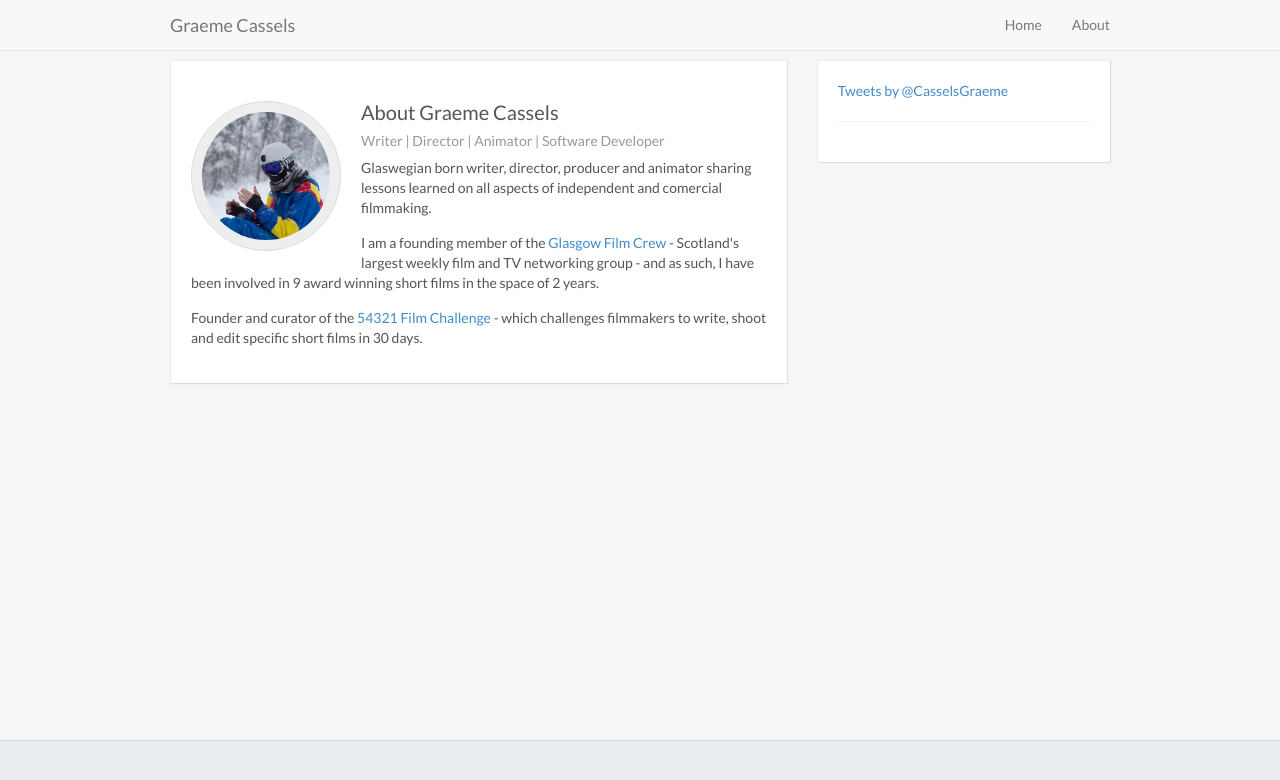
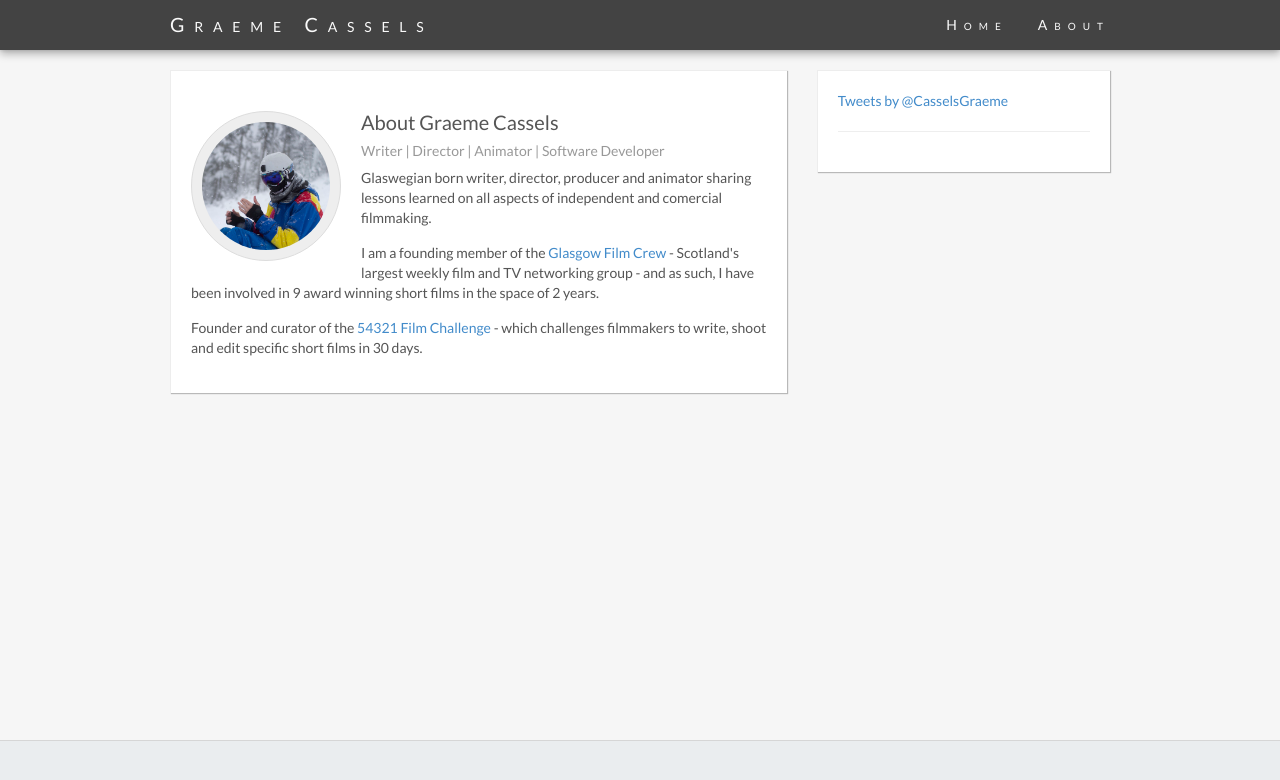
Before and after one commit to cassels/cassels.github.io, a Jekyll site: the page built from about/index.html, in a window 1280 px wide. Shown: the top 780 px of the page. Built offline with Jekyll 4.4.1, drawn with Linux system fonts in a browser that asks for light colours; comment, search, counter and statistics services are not loaded.

Commit message:
Style
Made some style changes to the navigation.

```diff
--- a/_includes/navigation.html
+++ b/_includes/navigation.html
@@ -4,9 +4,7 @@
 		<div class="navbar-header page-scroll">
 			<button type="button" class="navbar-toggle" data-toggle="collapse" data-target="#bs-example-navbar-collapse-1">
 				<span class="sr-only">Toggle navigation</span>
-				<span class="icon-bar"></span>
-				<span class="icon-bar"></span>
-				<span class="icon-bar"></span>
+				<i class="fa fa-bars"></i>
 			</button>
 			<a class="navbar-brand" href="/">Graeme Cassels</a>
 		</div>
--- a/css/styles.scss
+++ b/css/styles.scss
@@ -9,7 +9,7 @@ MIXENS
 }
 
 
-$nav-size: 40px;
+$nav-size: 50px;
 $header-size: 480px;
 $content-size: 600px;
 $footer-size: 160px;
@@ -42,6 +42,7 @@ body {
 	min-height: 100%;
 	height: auto;
 	margin-bottom: -$footer-size;
+	padding-top: $nav-size;
 }
 
 p {
@@ -117,7 +118,55 @@ blockquote {
 	background: -ms-linear-gradient(top,  #5b5b5b 0%,#5b5b5b 44%,#3a3a3a 100%);
 	background: linear-gradient(to bottom,  #5b5b5b 0%,#5b5b5b 44%,#3a3a3a 100%);
 	filter: progid:DXImageTransform.Microsoft.gradient( startColorstr='#5b5b5b', endColorstr='#3a3a3a',GradientType=0 );
+}
 
+.navbar {
+	-webkit-box-shadow: 0 0 4px rgba(0,0,0,.14),0 4px 8px rgba(0,0,0,.28);
+	-moz-box-shadow: 0 0 4px rgba(0,0,0,.14),0 4px 8px rgba(0,0,0,.28);
+	box-shadow: 0 0 4px rgba(0,0,0,.14),0 4px 8px rgba(0,0,0,.28);
+	background-color: #434343;
+	color: #FFF;
+	border: none;
+	min-height: $nav-size;
+}
+
+.navbar-default .navbar-brand,
+.navbar-default .navbar-nav>li>a {
+	color: #fafafa;
+}
+
+.navbar-default .navbar-brand:hover,
+.navbar-default .navbar-nav>li>a:hover {
+	color: #999;
+}
+
+.navbar-default .navbar-brand,
+.navbar-default .navbar-nav>li>a {
+	font-variant: small-caps;
+	letter-spacing: 0.5em;
+}
+
+.navbar-default .navbar-brand {
+	font-size: 1.4em;
+	letter-spacing: 0.5em;
+}
+
+.navbar-default .navbar-toggle {
+	width: 40px;
+	height: 40px;
+	line-height: 40px;
+	padding: 0;
+	margin: 5px 10px;
+	font-size: 20px;
+	vertical-align: middle;
+	border-radius: 100%;
+	border: none;
+	color: #fafafa;
+}
+
+.navbar-default .navbar-toggle:focus,
+.navbar-default .navbar-toggle:hover {
+	background-color: #999
 }
 
 .box {
@@ -125,9 +174,9 @@ blockquote {
 	padding: 20px;
 	border: 1px solid #ededed;
 	margin-bottom: 20px;
-	-webkit-box-shadow: 1px 1px 1px 0px rgba(50, 50, 50, 0.35);
-	-moz-box-shadow: 1px 1px 1px 0px rgba(50, 50, 50, 0.35);
-	box-shadow: 1px 1px 1px 0px rgba(0, 0, 0, 0.1);
+	-webkit-box-shadow: 1px 1px 1px 0px rgba(0, 0, 0, 0.25);
+	-moz-box-shadow: 1px 1px 1px 0px rgba(0, 0, 0, 0.25);
+	box-shadow: 1px 1px 1px 0px rgba(0, 0, 0, 0.25);
 	border-right: none;
 	border-bottom: none;
 }
@@ -191,7 +240,6 @@ em {
 
 .post-content-wrap {
 	position: relative;
-	padding-top: $nav-size;
 
 	.post-img {
 		position: relative;
@@ -287,7 +335,6 @@ em {
 
 .post-list-wrap {
 	position: relative;
-	padding-top: $nav-size;
 	padding-bottom: 20px;
 	.grid-item {
 		position: relative;
```
